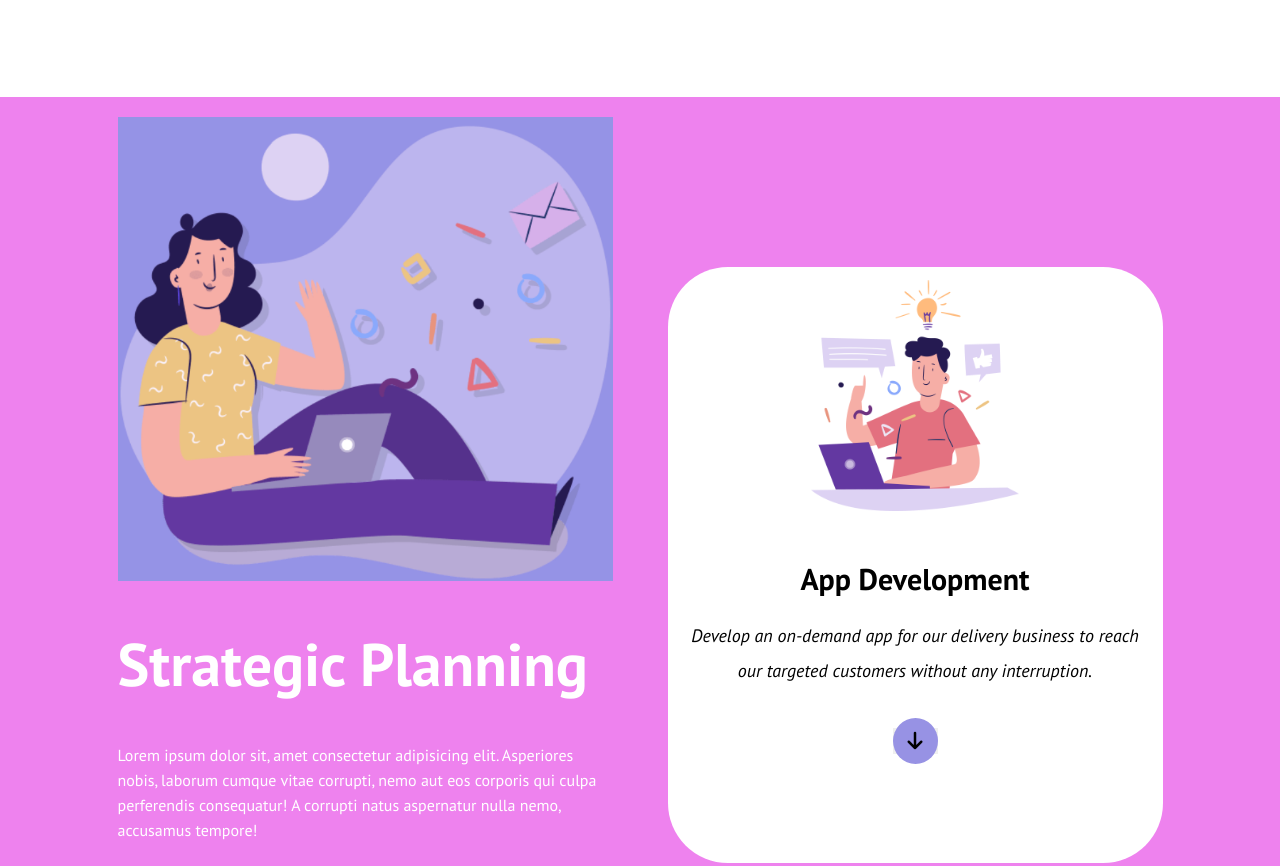
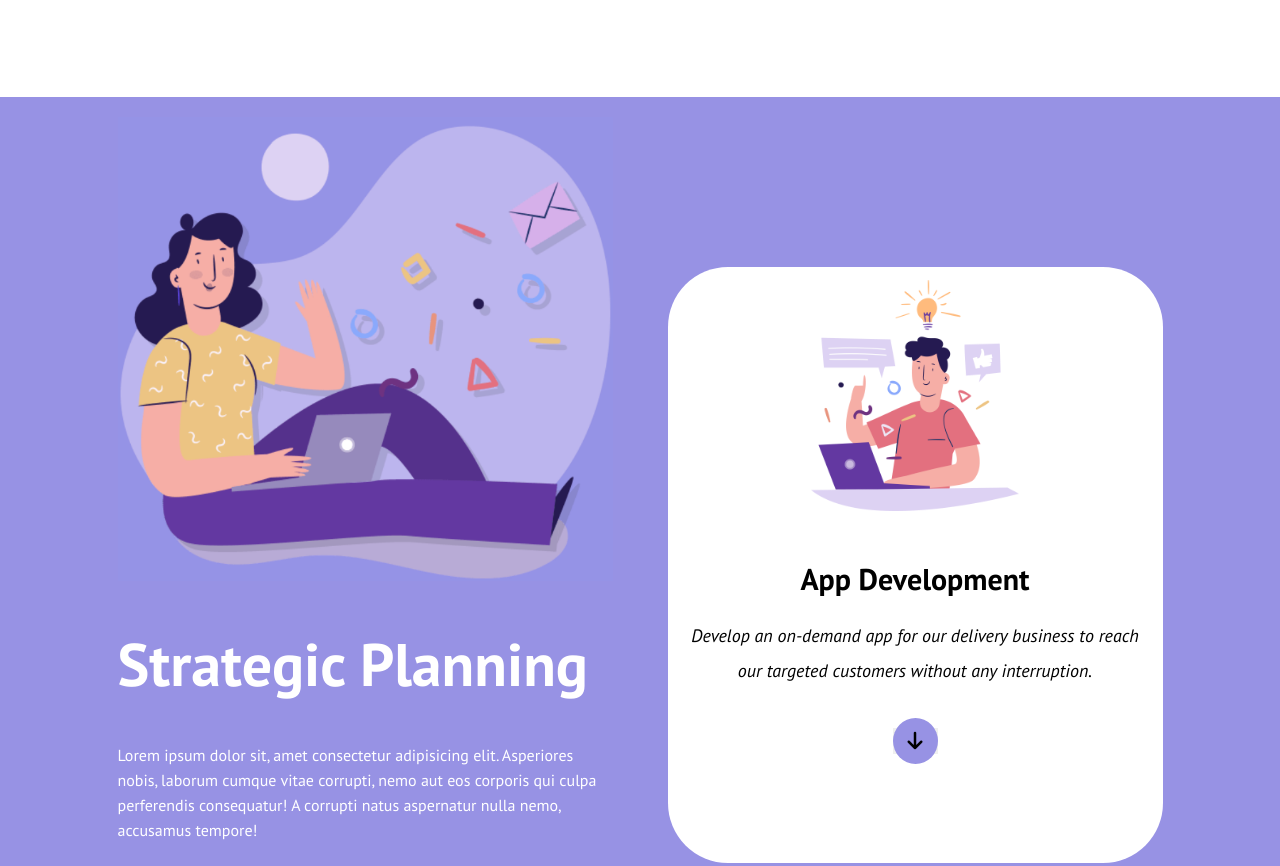
Before and after one commit to MirkoGLostia/htmlcss-responsive-layout, a plain HTML site: page index.html in a window 1280 px wide. Shown: the part 855-1721 px from the top of the page. Drawn offline with Linux system fonts and the light colour scheme.

Commit message:
html_css_backgrond-color-main

```diff
--- a/css/debug.css
+++ b/css/debug.css
@@ -19,6 +19,6 @@
     margin-top: 100px;
 } */
 
-.planning-bk {
+/* planning-bk {
     background-color: violet;
-}
+} */
--- a/css/general.css
+++ b/css/general.css
@@ -11,7 +11,9 @@
     border: none;
 }
 
-
+section:nth-child(even) {
+    background-color: rgb(151,146,228);
+}
 
 
 
--- a/index.html
+++ b/index.html
@@ -46,7 +46,7 @@
 
     </header>
 
-    <main>
+    <main id="background-main">
 
         <!-- section 1: jumbo -->
         <section>
```
